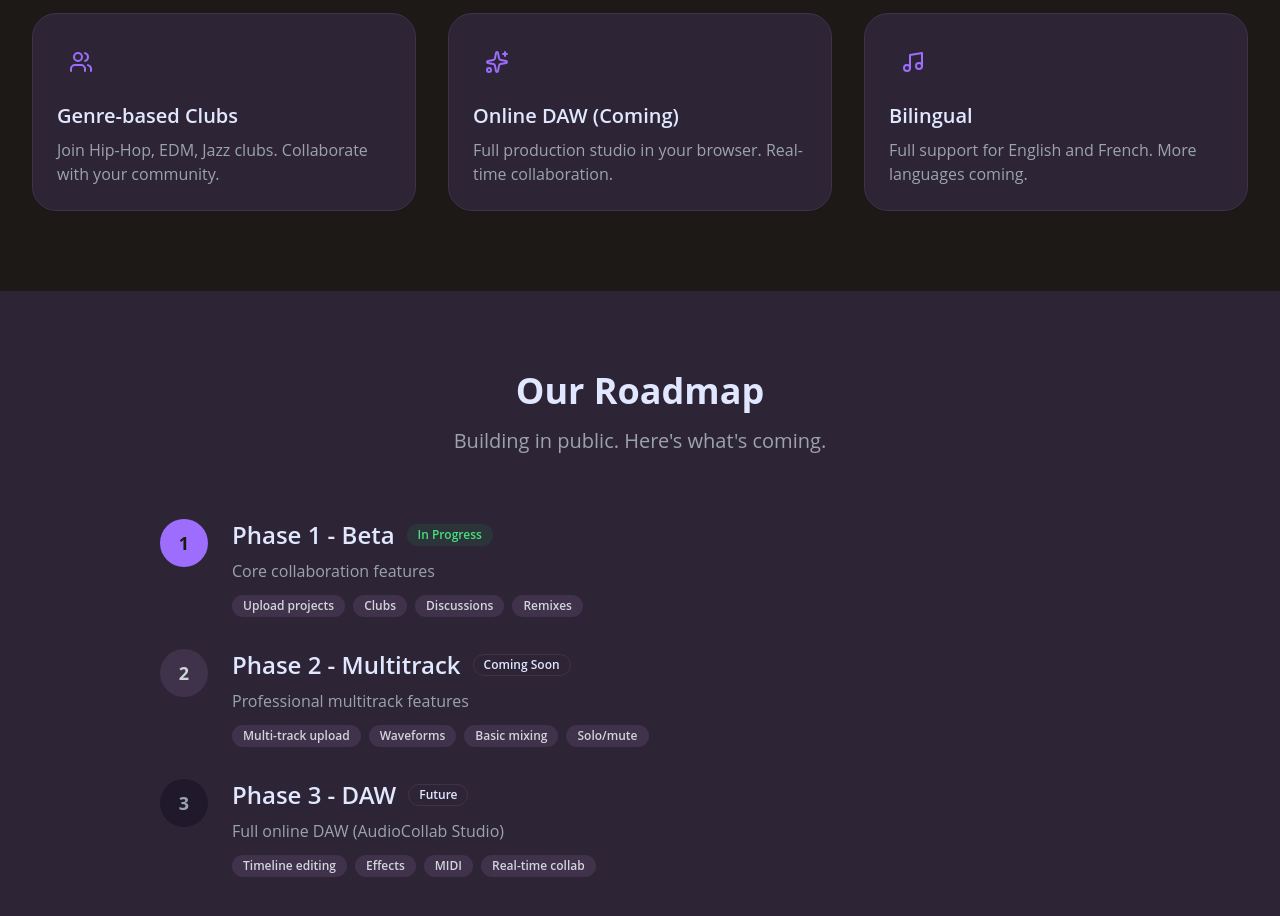
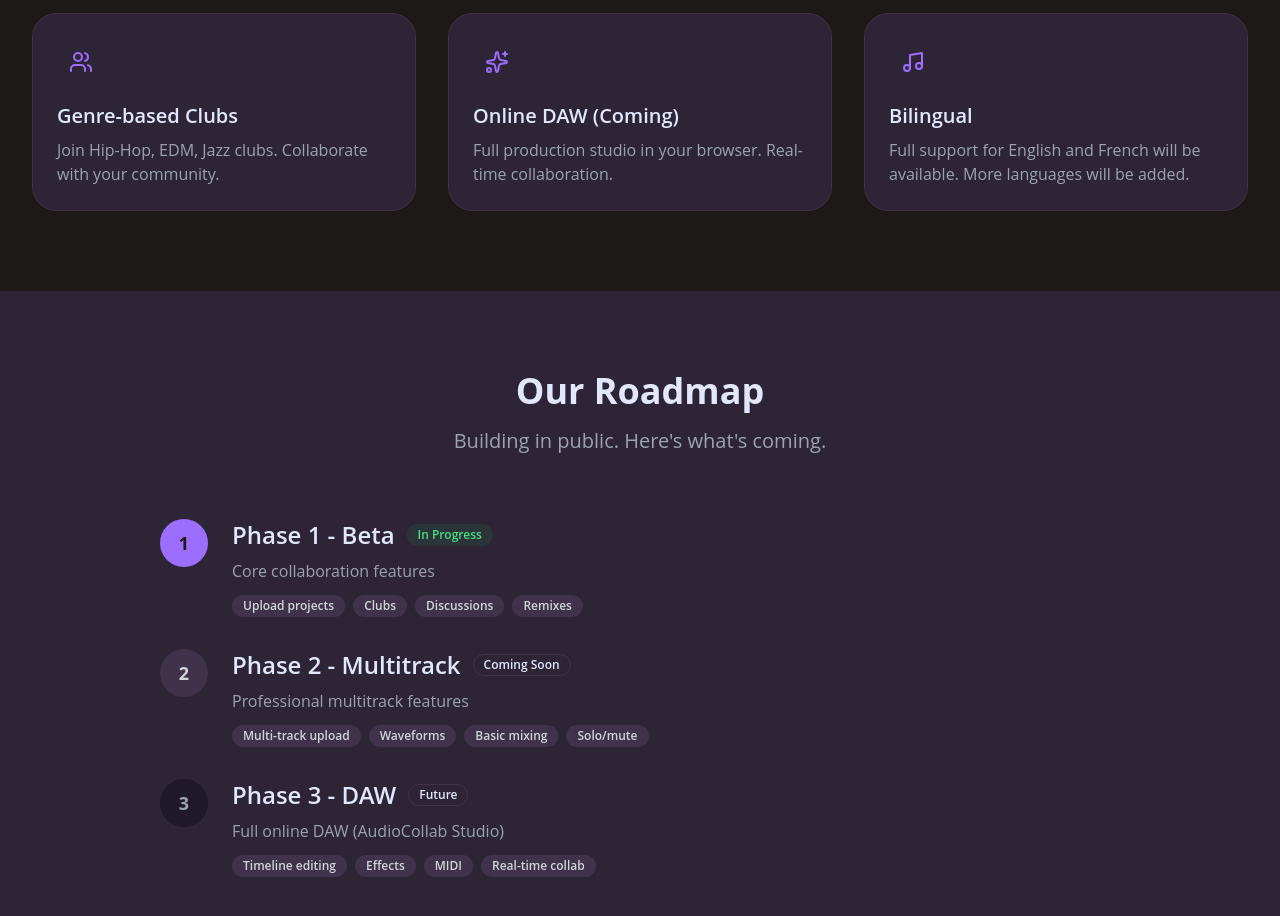
Before and after one commit to ericfrontdev/audio-collab, a Next.js app: page /en in a window 1280 px wide. Shown: the part 1640-2556 px from the top of the page. Built offline with nearby package versions, Linux system fonts and the light colour scheme; no server answers.

Commit message:
Update bilingual feature to future tense

```diff
--- a/app/[locale]/page.tsx
+++ b/app/[locale]/page.tsx
@@ -207,7 +207,7 @@ export default async function Home({ params }: { params: Promise<{ locale: strin
               </div>
               <h3 className="text-xl font-semibold mb-2">Bilingual</h3>
               <p className="text-muted-foreground">
-                Full support for English and French. More languages coming.
+                Full support for English and French will be available. More languages will be added.
               </p>
             </Card>
           </div>
```
